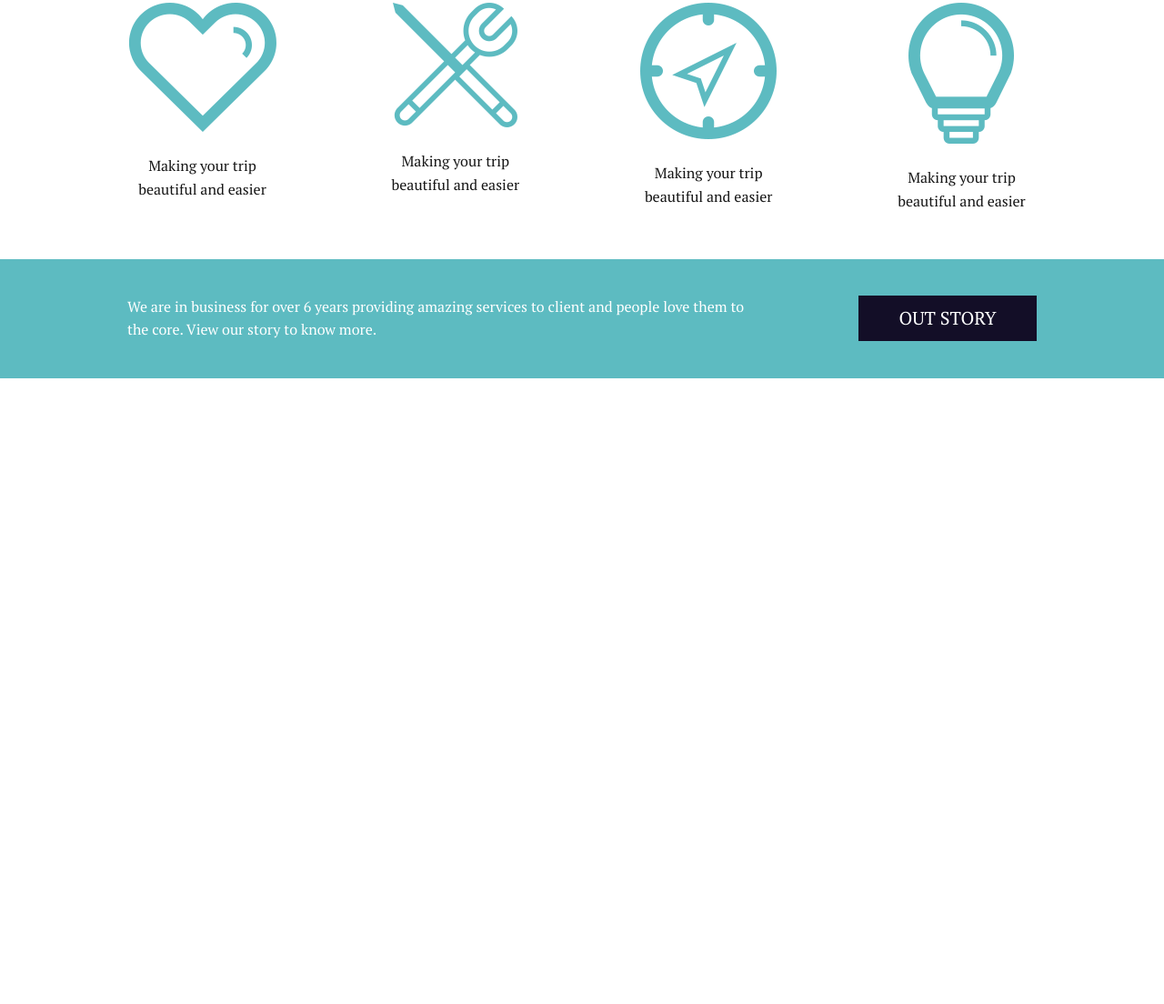
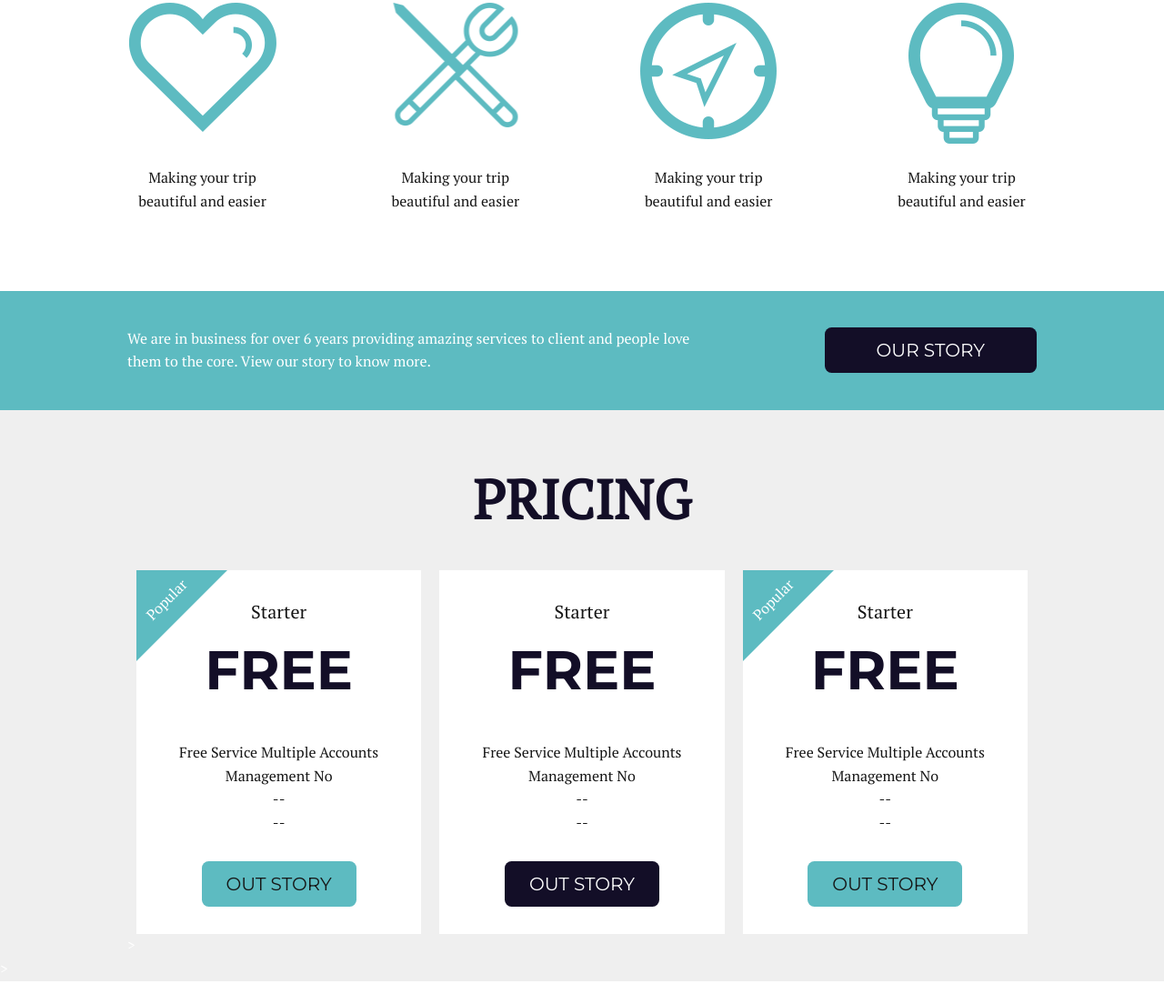
Before and after one commit to MikhailBelijj1997/agency, a plain HTML site: page index.html in a window 1280 px wide. Shown: the part 973-2077 px from the top of the page at 91% size. Before the commit the page ends 1389 px from the top, so only its background shows below. Drawn offline with Linux system fonts and the light colour scheme; files whose address does not match are found by name.

Commit message:
add block card

```diff
--- a/assets/css/style.less
+++ b/assets/css/style.less
@@ -39,6 +39,7 @@ time, mark, audio, video {
 @font__color--text--quarters: #161616;
 
 @background__color--first: #5dbbc1;
+@background__color--second: #130e27;
 
 @max-width: 1000px;
 
@@ -236,13 +237,34 @@ body{
 .btn{
   color:@font__color--text--first;
   font-size: @font__size--level_1;
+  font-family: @font__family--title;
+
+  cursor: pointer;
 
   display: block;
   width: 100%;
   margin-top: @margin__checkbox;
   padding: 15px 0px;
   border: 0px;
+  border-radius: 7.5px;
   background-color: @font__color--text--third;
+}
+
+.btn(@width; @height){
+  text-transform: uppercase;
+  text-align: center;
+  text-decoration: none;
+  vertical-align: middle;
+
+  margin: 0px;
+  padding: 0px;
+
+  width: @width;
+  height: @height;
+
+  display: flex;
+  justify-content: center;
+  align-items: center;
 }
 
 /* Section */
@@ -262,11 +284,22 @@ body{
 
   display: flex;
   justify-content: space-between;
+  align-items: center;
+}
+
+.services__item{
+  position: relative;
+
+  margin-bottom: 60px;
 }
 
 .services__img{
+  position: absolute;
+  top: 0%;
+  left: 50%;
+  transform: translateX(-50%);
+
   display: block;
-  margin: 0px auto;
 }
 
 .services__text{
@@ -274,8 +307,7 @@ body{
   text-align: center;
 
   max-width: 165px;
-
-  margin: 25px 0px;
+  margin: 180px 0px 0px;
 }
 
 /* Call/Pricing */
@@ -287,25 +319,112 @@ body{
 }
 
 .callPricing{
+  .btn{
+    .btn(340px;50px);
+  }
   background-color: @background__color--first;
-
-  .btn{
-    text-align: center;
-    text-decoration: none;
-    vertical-align: middle;
-
-    margin: 0px;
-    padding: 0px;
-
-    width: 270px;
-    height: 50px;
-
-    display: flex;
-    justify-content: center;
-    align-items: center;
-  }
 }
 
 .callPricing__title{
   margin-right: 110px;
 }
+
+/* Card */
+.cards{
+  padding: 50px 0px 0px;
+
+  background-color: #efefef;
+}
+
+.card{
+  display: flex;
+  justify-content: space-between;
+}
+
+.card__header{
+  text-align: center;
+  text-transform: uppercase;
+  font-size: @font__size--level_2;
+  color: @font__color--text--third;
+  font-weight: 700;
+
+  margin-bottom: 30px;
+}
+
+.marker(){
+  &:after{
+    content: "";
+
+    display: block;
+    z-index: 1;
+
+    width: 0;
+    height: 0;
+    border-top: 100px solid @background__color--first;
+    border-right: 100px solid transparent;
+
+    position: absolute;
+    top: 0;
+    left: 0;
+  }
+
+  &:before{
+    content: "Popular";
+
+    display: block;
+    z-index: 2;
+
+    position: absolute;
+    top: 5%;
+    left: 2%;
+
+    transform: rotate(-45deg);
+  }
+}
+
+.card__item{
+  text-align: center;
+
+  padding: 30px;
+  margin: 0px 10px;
+  background-color: #fff;
+
+  display: flex;
+  flex-direction: column;
+  align-items: center;
+
+  position: relative;
+
+  .btn{
+    .btn(170px; 50px);
+  }
+}
+
+.card__item.marker{
+  .marker();
+  .btn{
+    color: @font__color--text--quarters;
+    background-color: @font__color--text--second;
+  }
+}
+
+.card__title, .card__text{
+  color:@font__color--text--quarters;
+}
+
+.card__title{
+  font-size: @font__size--level_1;
+}
+
+.card__price{
+  text-transform: uppercase;
+
+  font-weight: 700;
+  color:@font__color--text--third;
+  font-size: @font__size--level_2;
+  font-family: @font__family--title;
+}
+
+.card__text{
+  margin: 30px 0px;
+}
--- a/index.html
+++ b/index.html
@@ -101,10 +101,67 @@
             <div class="callPricing__title">We are in business for over 6 years providing amazing services to client
                         and people love them to the core. View our story to know more.
             </div>
-            <a href="#" class="btn">OUT STORY</a>
+            <a href="#" class="btn">OUR STORY</a>
         </div>
 
     </div>
 
+    <div class="cards">
+        <div class="container">
+
+            <div class="card__header">PRICING</div>
+
+            <div class="card">
+
+                <div class="card__item marker">
+                    <div class="card__title">Starter</div>
+                    <div class="card__price">FREE</div>
+                    <div class="card__text">
+                            Free Service
+                            Multiple Accounts
+                            Management No
+                            <br>
+                            --
+                            <br>
+                            --
+                    </div>
+                    <a href="#" class="btn">OUT STORY</a>
+                </div>
+
+                <div class="card__item">
+                    <div class="card__title">Starter</div>
+                    <div class="card__price">FREE</div>
+                    <div class="card__text">
+                            Free Service
+                            Multiple Accounts
+                            Management No
+                            <br>
+                            --
+                            <br>
+                            --
+                    </div>
+                    <a href="#" class="btn">OUT STORY</a>
+                </div>
+
+                <div class="card__item marker">
+                    <div class="card__title">Starter</div>
+                    <div class="card__price">FREE</div>
+                    <div class="card__text">
+                            Free Service
+                            Multiple Accounts
+                            Management No
+                            <br>
+                            --
+                            <br>
+                            --
+                    </div>
+                    <a href="#" class="btn">OUT STORY</a>
+                </div>
+
+            </div><!-- /.card -->>
+
+        </div><!-- /.container -->>
+    </div><!-- /.cards -->>
+
 </body>
 </html>
```
Also changed, not shown: assets/css/style.css.
